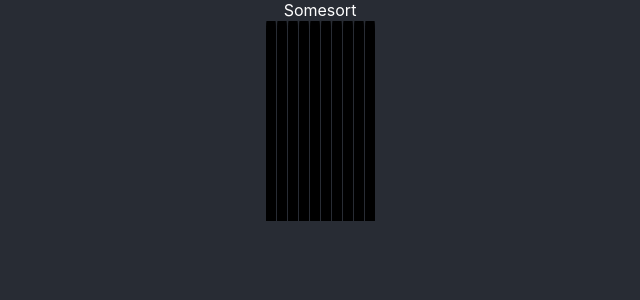
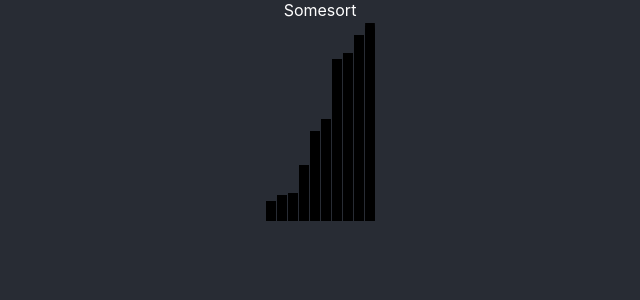
Before and after one commit to EthanThatOneKid/somesort, a React (Create React App) app: page / in a window 1280 px wide. Shown: the top 300 px of the page, without its empty margins (320-960 px from the left). Built offline with nearby package versions, Linux system fonts and the light colour scheme.

Commit message:
its a miracle... uwu

```diff
--- a/src/components/Pipe.tsx
+++ b/src/components/Pipe.tsx
@@ -37,7 +37,7 @@ class Pipe extends Component<PipeProps, PipeState> {
   render(): React.ReactNode {
     return (
       <div
-        className={`pipe-${this.state.prevValue}-${this.state.value}`}
+        className={`pipe-${this.state.value}`}
         key={this.props.index}
         onMouseMove={this.updateValue.bind(this)}
       >
--- a/src/css/App.scss
+++ b/src/css/App.scss
@@ -1,16 +1,4 @@
 @import './variables.scss';
-
-@mixin fillFromTo ($prevHeight, $nextHeight) {
-    @keyframes reach {
-        from {
-            box-shadow: inset 0px (-1 * $prevHeight) $pipeFillColor;
-        }
-        to {
-            box-shadow: inset 0px (-1 * $nextHeight) $pipeFillColor;
-        }
-    }
-    animation: .6s cubic-bezier(.25, .25, .25, 1.15) both reach;
-}
 
 .App {
     text-align: center;
@@ -23,18 +11,15 @@
     justify-content: center;
 }
 
-@for $fromPercent from 0 through 100 {
-    $fromPx: (0.01 * $fromPercent * $pipeHeight);
 @for $toPercent from 0 through 100 {
     $toPx: (0.01 * $toPercent * $pipeHeight);
-        .pipe-#{$fromPercent}-#{$toPercent} {
+    .pipe-#{$toPercent} {
         height: $pipeHeight;
         width: $pipeWidth;
         border-radius: 5% 5% 0 0;
         margin: 0.5px;
         display: inline-block;
-            box-shadow: inset 0px $toPx $pipeFillColor;
-            @include fillFromTo($fromPx, $toPx);
+        box-shadow: inset 0px (-1 * $toPx) $pipeFillColor;
+        transition: box-shadow .2s cubic-bezier(.25, .25, .25, 1.15);
     }
 }
-}
```
Lines whose indentation alone changed are shown as unchanged.
